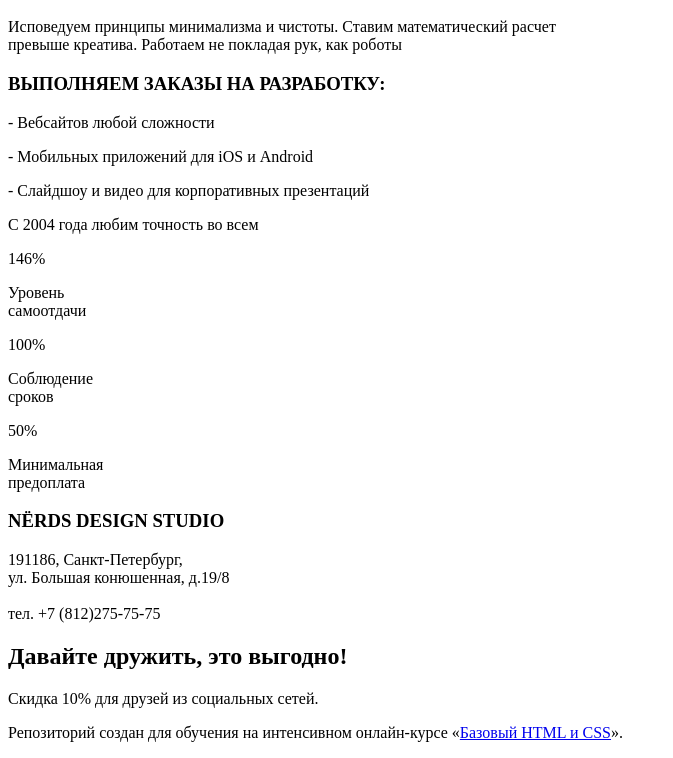
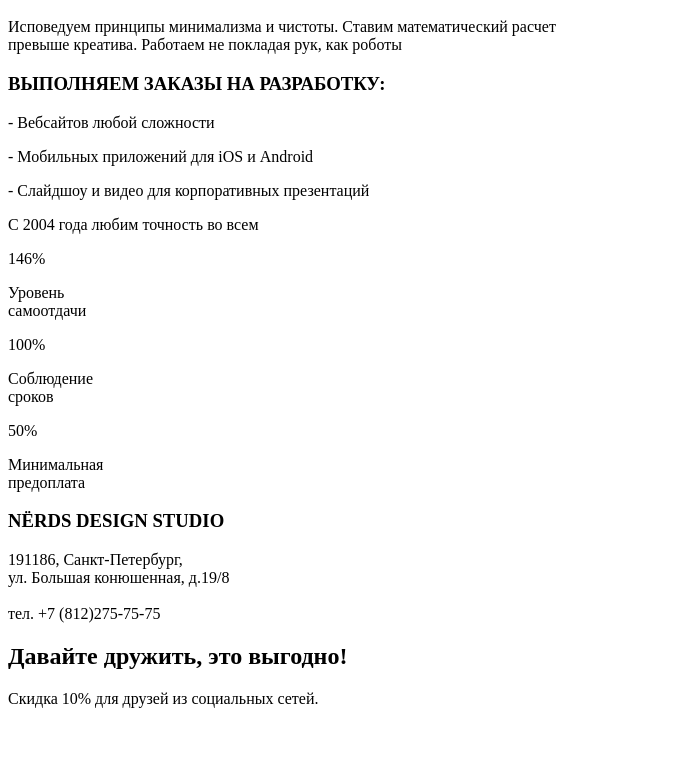
Before and after one commit to vmorfey/22400-nerds, a plain HTML site: page index.html in a window 1280 px wide. Shown: the part 866-1624 px from the top of the page, without its empty margins (0-673 px from the left). After the commit the page ends 1590 px from the top, so only its background shows below. Drawn offline with Linux system fonts and the light colour scheme.

Commit message:
Update index.html

```diff
--- a/index.html
+++ b/index.html
@@ -8,7 +8,10 @@
     <p>магазин</p>
     <p>контакты</p>
     <p>корзина</p>
-    <h1>Долго, дорого, <br>скрупулезно.</h1>
+
+  </head>
+  <body>
+ <h1>Долго, дорого, <br>скрупулезно.</h1>
     <p>Математически выверенный дизайн <br>
     для вашего сайта или мобильного приложения.</p>
     <p>Узнать больше</p>
@@ -43,10 +46,5 @@
 
     <h2>Давайте дружить, это выгодно!</h2>
     <p>Скидка 10% для друзей из социальных сетей.</p>
-  </head>
-  <body>
-
-    <p>Репозиторий создан для обучения на интенсивном онлайн‑курсе «<a href="https://htmlacademy.ru/intensive/htmlcss">Базовый HTML и CSS</a>».</p>
-
-  </body>
+    </body>
 </html>
```
